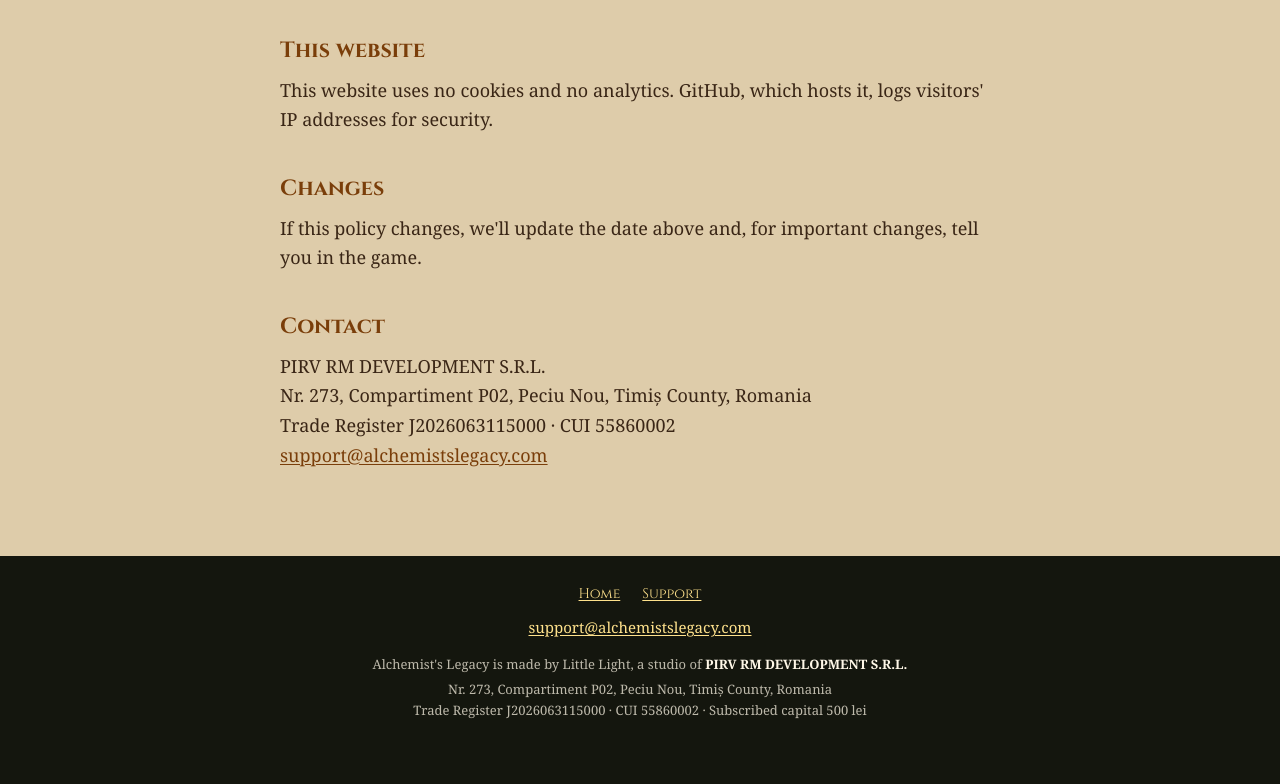
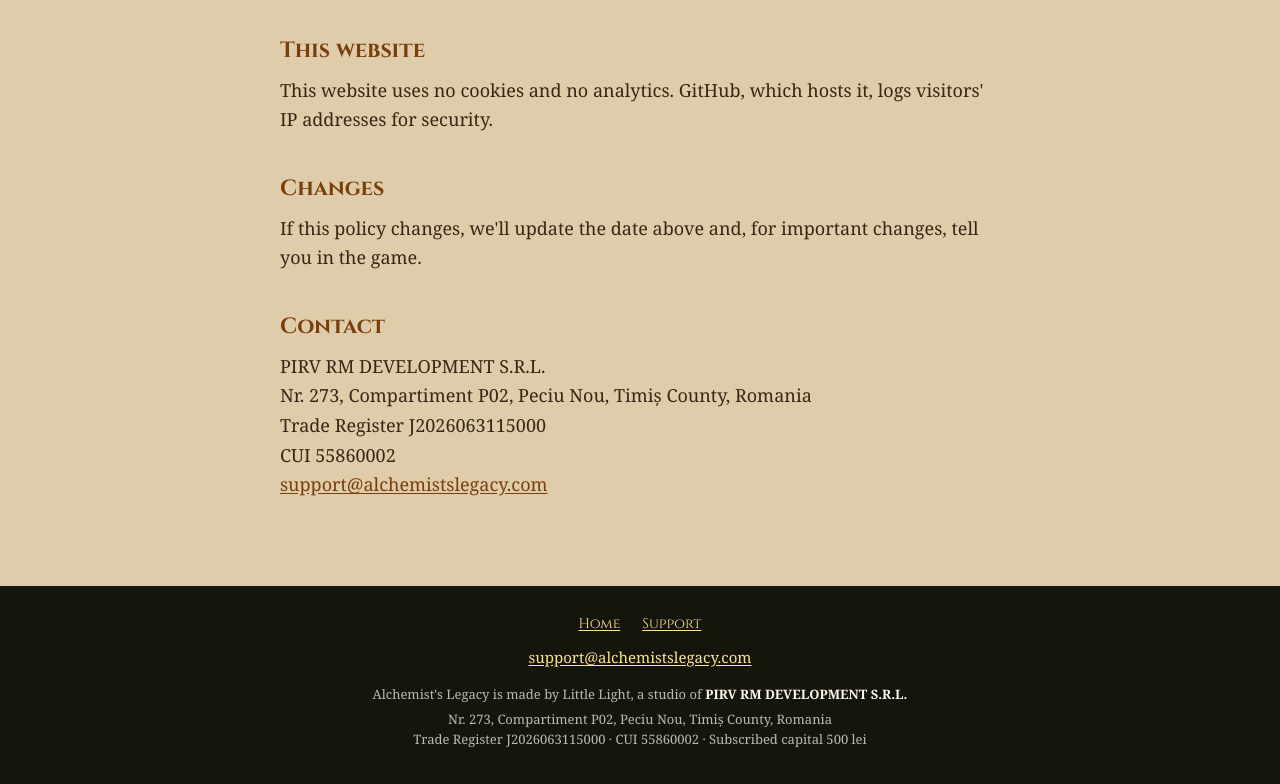
Before and after one commit to rqb3rt/alchemistslegacy-site, a plain HTML site: page privacy/index.html in a window 1280 px wide. Shown: the part 3978-4762 px from the top of the page. Before the commit the page ends 4733 px from the top, so only its background shows below. Drawn offline with Linux system fonts and the light colour scheme.

Commit message:
The privacy policy's contact: the Trade Register number and the CUI on lines of their own
Co-Authored-By: Claude Opus 5.5 <noreply@anthropic.com>

```diff
--- a/privacy/index.html
+++ b/privacy/index.html
@@ -108,7 +108,8 @@
       <h2>Contact</h2>
       <p>PIRV RM DEVELOPMENT S.R.L.<br>
         Nr. 273, Compartiment P02, Peciu Nou, Timiș County, Romania<br>
-        Trade Register J2026063115000 · CUI 55860002<br>
+        Trade Register J2026063115000<br>
+        CUI 55860002<br>
         <a href="mailto:support@alchemistslegacy.com">support@alchemistslegacy.com</a></p>
     </div>
   </main>
```
